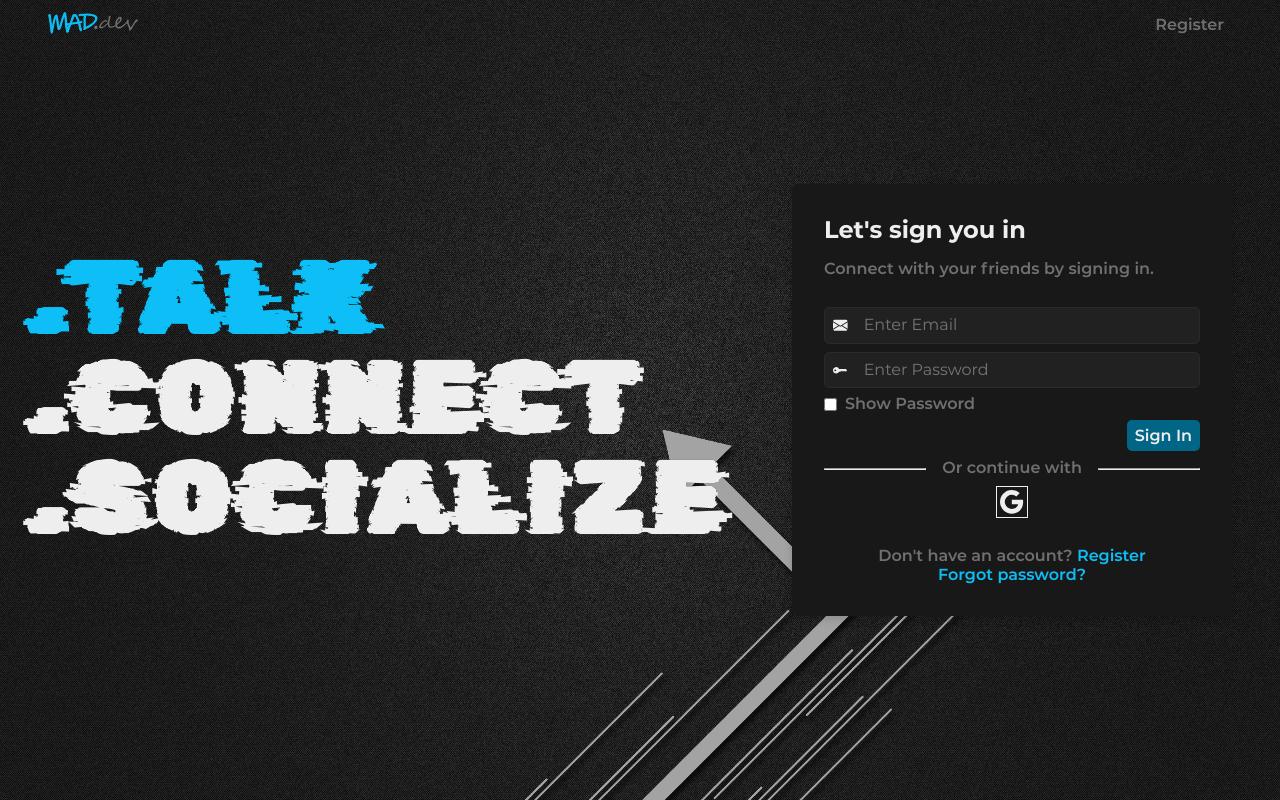
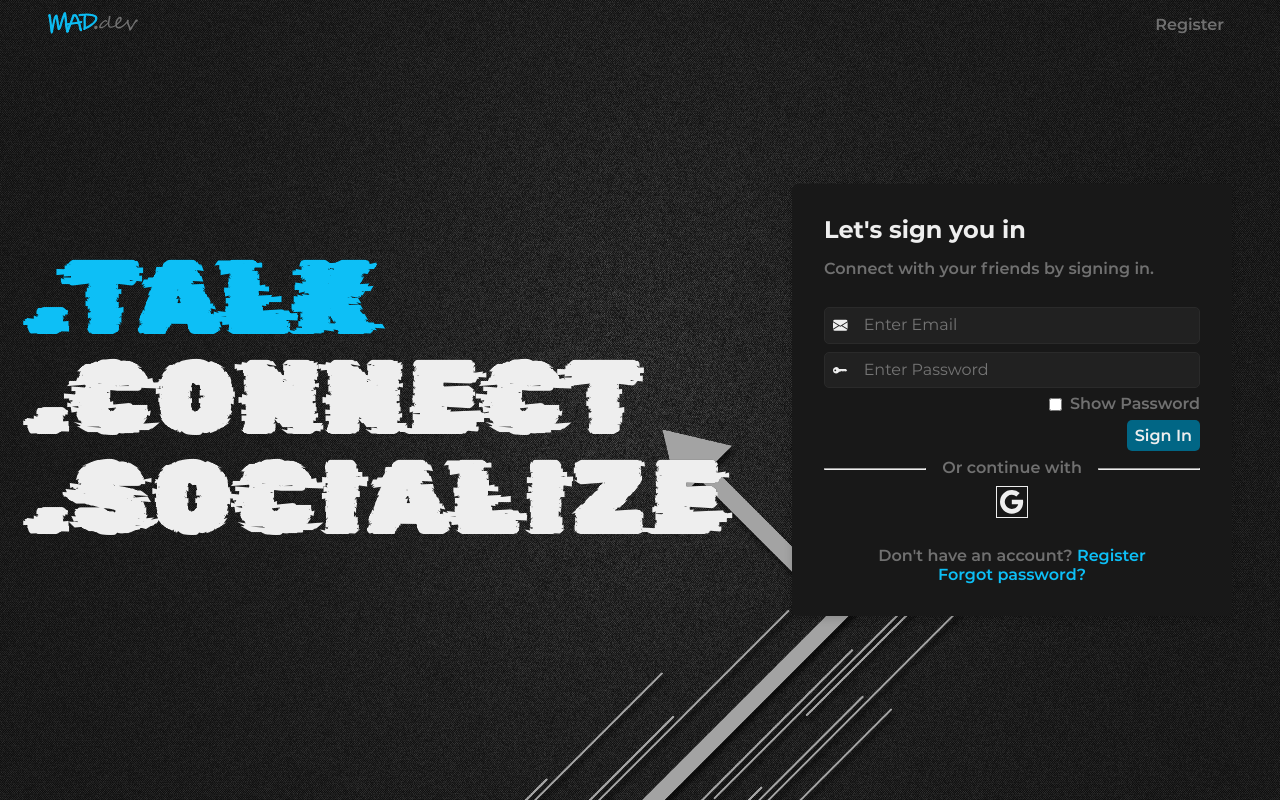
Before and after one commit to mark-makondo/Socialform, a Next.js app: page /login in a window 1280 px wide. Built offline with nearby package versions, Linux system fonts and the light colour scheme; a web font is replaced by a local one.

Commit message:
adjusted auth checkbox input position
Signed-off by Mark Makondo <markalbert.makondo@gmail.com>

```diff
--- a/styles/components/form/special-input.module.scss
+++ b/styles/components/form/special-input.module.scss
@@ -4,6 +4,7 @@
     position: relative;
     display: flex;
     align-items: center;
+    justify-content: flex-end;
     gap: .5rem;
 
     input {
```
